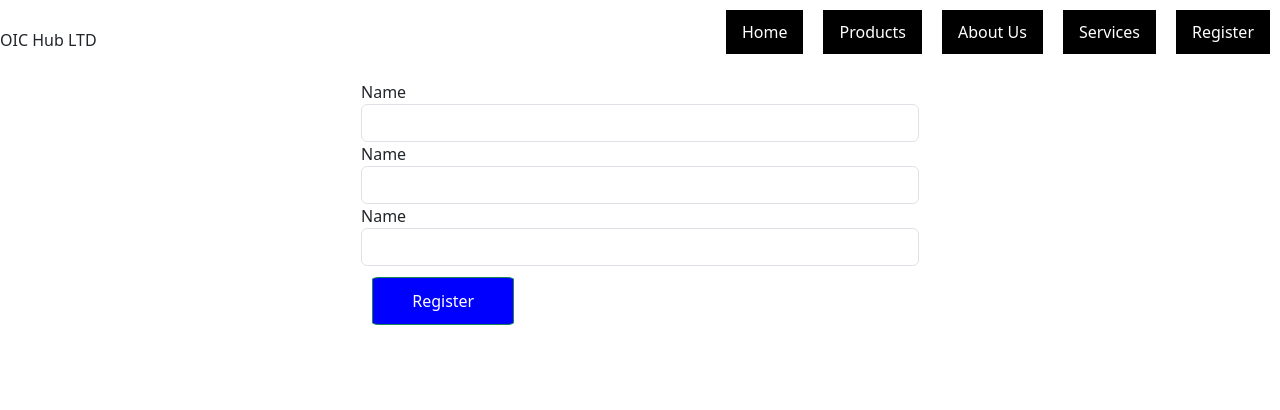
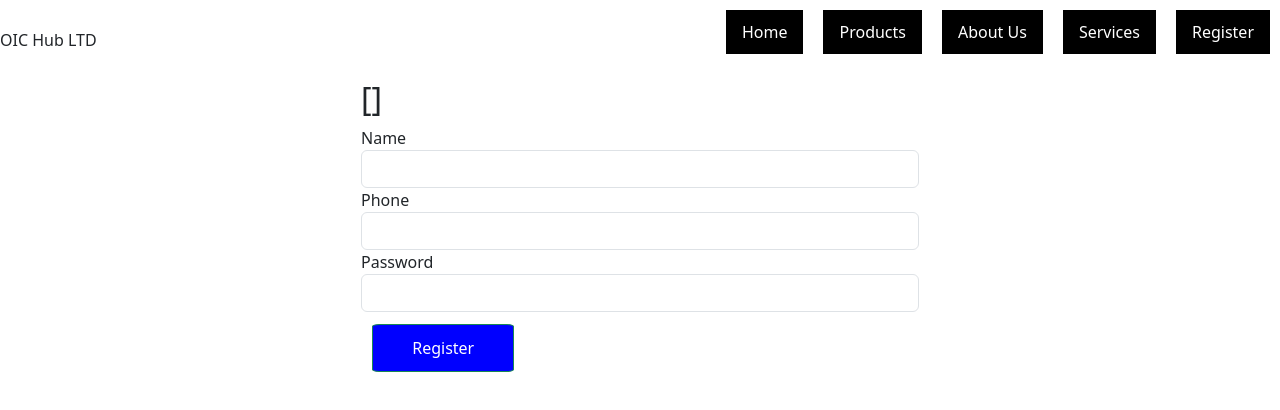
Before and after one commit to OIC-Hub/mayreactintro, a React (Vite) app: page /register in a window 1280 px wide. Shown: the top 410 px of the page. Built offline with nearby package versions, Linux system fonts and the light colour scheme.

Commit message:
register

```diff
--- a/src/components/Register.jsx
+++ b/src/components/Register.jsx
@@ -1,20 +1,71 @@
+import { useState } from "react"
+function Register() {
+const [title, setTitle] = useState('Registraion')
+const [user, setUser]=useState({
+    name:'',
+    phone:'',
+    password:''
+})
+const [errors, setErrors] = useState([])
+const submitData = (e)=>{
+    e.preventDefault()
+   if(user.name == ""){
+     setErrors((err)=>{
+        return {...err,
+             nameErr: 'Your name is required'}
+     })
+   }
+   if(user.password ==""){
+    setErrors(function(errors){
+      return {...errors, passwordErr:'Your password is required'}
+    })
+   }else if(user.password.length <6){
+    setErrors(function(errors){
+        return {...errors, passwordErr:"Your password must be greater  6 charaters"}
+    })
+   }
+   if(user.phone ==""){
+    setErrors((errors)=>{
+        return {...errors, phoneErr: 'Your phone is required'}
+    })
+   }else if(user.phone.length != 11){
+    setErrors((err)=>{
+        return   {...err, phoneErr: 'Your phone is invalid'}
+    })
+   }
+ console.log(errors)
+  if(Object.keys(errors).length === 0){
 
-function Register() {
+  }
+}
   return (
     <div className="container">
         <div className="col-md-6 offset-md-3">
-            <form action="" method="post">
+          <h2> {JSON.stringify(errors)} </h2>
+            <form onSubmit={submitData }>
                 <div classsName="form-group">
                     <label htmlFor="Name"> Name</label>
-                    <input type="text" name="name" className="form-control" />
+                    <input type="text" name="name" className="form-control"
+                     onChange={(e)=>{
+                        setUser({...user,  name: e.target.value})
+                     }}/>
+                     {errors.nameErr}
                 </div>
                 <div classsName="form-group">
-                    <label htmlFor="Name"> Name</label>
-                    <input type="text" name="name" className="form-control" />
+                    <label htmlFor="Name">Phone</label>
+                    <input type="tel" name="phone" className="form-control" onChange={(e)=>{
+                        setUser({...user,  phone: e.target.value})
+                    }} />
+                    {errors.phoneErr}
                 </div>
                 <div classsName="form-group">
-                    <label htmlFor="Name"> Name</label>
-                    <input type="text" name="name" className="form-control" />
+                    <label htmlFor="Name">Password</label>
+                    <input type="password" name="password" className="form-control"
+                    onChange={(e)=>{
+                        setUser({...user,  password: e.target.value})
+                    }}
+                    />
+                    {errors.passwordErr}
                 </div>
                <button type="submit" className="btn btn-success" >Register</button>
 
```
